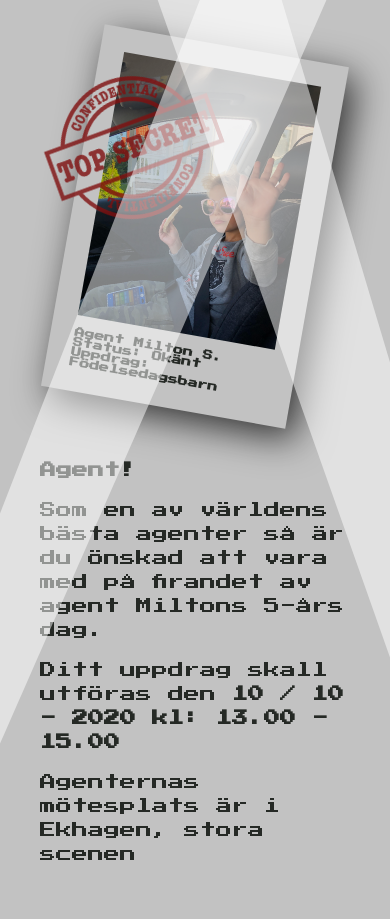
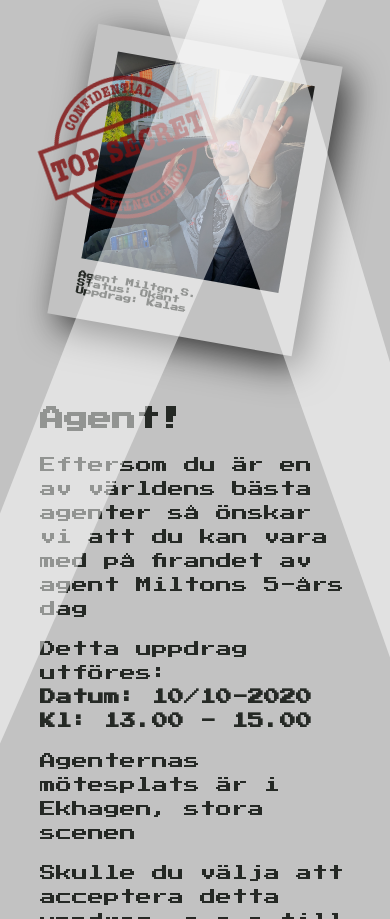
Before and after one commit to gewra/gewra.github.io, a plain HTML site: page index.html in a window 390 px wide. Shown: the part 167-1086 px from the top of the page. Drawn offline with Linux system fonts and the light colour scheme; a web font is replaced by a local one.

Commit message:
changed copy, changed to smaller image, added annoying audio, fixed broken animation in ios

```diff
--- a/index.html
+++ b/index.html
@@ -25,8 +25,8 @@
         <div class="top-secret">
           <img src="topsecret.png" alt="Top secret!">
         </div>
-        <img src="milton.jpg" alt="Agent Milton">
-        <strong>Agent Milton S.<br> Status: Okänt<br>Uppdrag: Födelsedagsbarn</strong>
+        <img src="milton.png" alt="Agent Milton">
+        <strong>Agent Milton S.<br> Status: Okänt<br>Uppdrag: Kalas</strong>
       </div>
     </header>
     <main>
@@ -34,19 +34,24 @@
 
       </aside>
       <div>
-        <strong class="text">Agent!</strong>
+        <h3 class="text">Agent!</h3>
         <p class="text">
-          Som en av världens bästa agenter så är du önskad att vara med på firandet av agent Miltons 5-års dag.
+          Eftersom du är en av världens bästa agenter så önskar vi att du kan vara med på firandet av agent Miltons 5-års dag
         </p>
 
         <p class="text">
-          Ditt uppdrag skall utföras den <strong>10 / 10 - 2020 kl: 13.00 - 15.00</strong>
-
+          Detta uppdrag utföres:<br><strong>Datum: 10/10-2020<br>Kl: 13.00 - 15.00</strong>
         </p>
 
         <p class="text">
           Agenternas mötesplats är i Ekhagen, stora scenen
         </p>
+
+        <p class="text">
+          Skulle du välja att acceptera detta uppdrag, o.s.a till agent Miltons <a href="mailto:eriksson.gustaf@gmail.com">pappa</a>
+        </p>
+
+
       </div>
     </main>
     <footer>
@@ -63,7 +68,14 @@
   <div class="searchlight left"></div>
   <div class="searchlight right"></div>
 
+  <audio id="mi_audio" loop>
+    <source src="missionimpossible.wav">
+</audio>
+
   <script>
+    window.onload = function() {
+      var audioEl = document.getElementById("mi_audio").play();
+    }
     var timer = document.querySelector("#timer");
     var container = document.querySelector(".container");
     var replayButton = document.querySelector("#replay");
--- a/main.css
+++ b/main.css
@@ -23,7 +23,7 @@ body {
   margin: 0;
 }
 
-h1,h2,h3,h4 {
+.title {
   margin: 0;
   font-family: 'Bigshot One', cursive;
 }
@@ -39,12 +39,16 @@ h1,h2,h3,h4 {
   display: flex;
   flex-direction: column;
   position: relative;
-  transition: all 5s;
   min-height: fit-content;
+  transition: all 3s ease-in;
+  -webkit-transform: rotate3d(0);
+  transform: rotate3d(0);
+  opacity: 1;
 }
 
 .container.destroy {
-  transform: skew(90deg, 90deg);
+  -webkit-transform: rotate3d(1, 1, 1, 179deg) scale(0.3);
+  transform: rotate3d(1, 1, 1, 179deg) scale(0.3);
   opacity: 0;
   pointer-events: none;
 }
@@ -57,6 +61,7 @@ h1,h2,h3,h4 {
   right: 0;
   left: 0;
   background-color: rgba(0,0,0,0.2);
+  pointer-events: none;
 }
 
 header {
@@ -148,6 +153,9 @@ aside {
   pointer-events: all;
 }
 
+h3.text {
+  font-size: 24px;
+}
 
 .text {
   margin: 16px 22px;
@@ -172,6 +180,10 @@ aside {
   text-align: center;
 }
 
+strong.text {
+  font-weight: bolder;
+}
+
 
 @media screen and (max-width: 800px) {
   .container {
@@ -193,6 +205,9 @@ aside {
   .mug-shot {
     margin: 0 auto;
   }
+  .mug-shot strong {
+    font-size: 8px;
+  }
 
 }
 
@@ -203,6 +218,7 @@ aside {
   .top-secret {
     left: -50px;
   }
+
 }
 
 
@@ -216,6 +232,7 @@ aside {
   right: 0;
   bottom: 0;
   transform: scale(2);
+  pointer-events: none;
 }
 
 .left {
```
Also changed, not shown: milton.jpg (deleted), milton.png (added), 1 other file.
